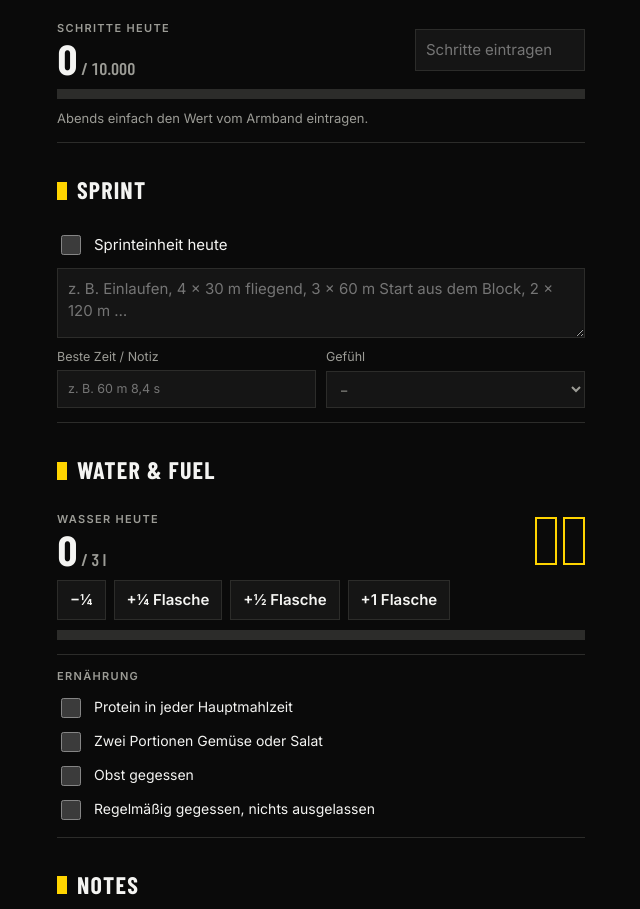
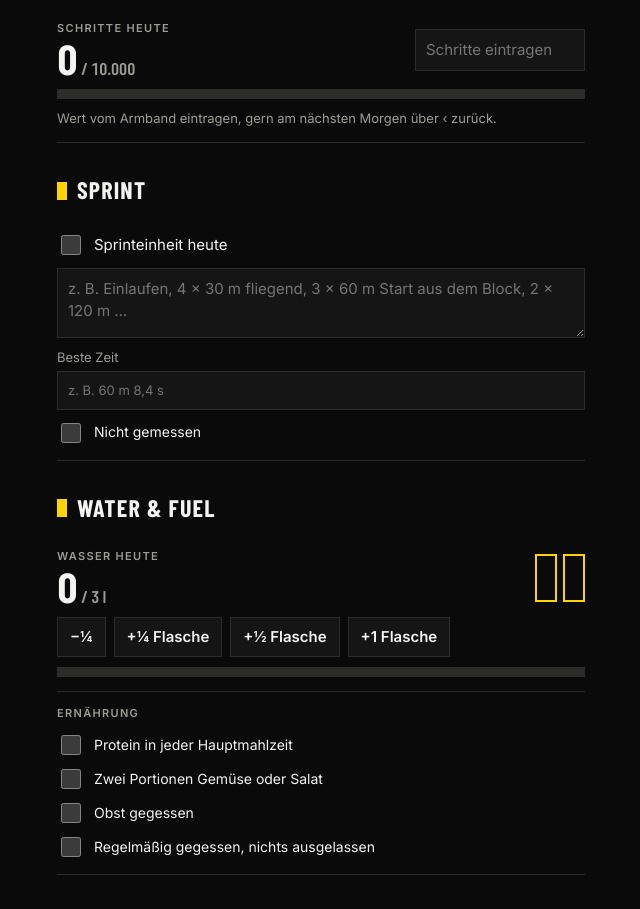
Before and after one commit to eirini-leoforio/eirini-leoforio.github.io, a plain HTML site: page reset/index.html in a window 1280 px wide. Shown: the part 2154-3063 px from the top of the page, without its empty margins (319-959 px from the left). Drawn offline with nearby package versions, Linux system fonts and the light colour scheme; a web font is replaced by a local one.

Commit message:
Reset: simpler sprint entry (#7)
* Reset: drop sprint feeling rating, mark best time as optional

Co-Authored-By: Claude Opus 5.5 <noreply@anthropic.com>
Claude-Session: https://claude.ai/code/session_01FhU4YWQEeFtXHEjQqZAxbP

* Reset: add 'Nicht gemessen' checkbox for sprint best time

Co-Authored-By: Claude Opus 5.5 <noreply@anthropic.com>
Claude-Session: https://claude.ai/code/session_01FhU4YWQEeFtXHEjQqZAxbP

---------

Co-authored-by: Claude <noreply@anthropic.com>

```diff
--- a/reset/index.html
+++ b/reset/index.html
@@ -424,13 +424,13 @@ function viewToday(){
     <div class="spread"><div><div class="eyebrow">Schritte heute</div><div class="bigcount">${(dd.steps||0).toLocaleString("de-DE")}<small> / ${st.stepsGoal.toLocaleString("de-DE")}</small></div></div>
       <input id="stepsIn" type="number" inputmode="numeric" min="0" step="1" placeholder="Schritte eintragen" value="${dd.steps||""}" style="width:170px"></div>
     <div class="bar"><b style="width:${Math.min(100,(dd.steps||0)/st.stepsGoal*100)}%"></b></div>
-    <div class="muted small">${stWeek.length?`Ø diese Woche ${stAvg.toLocaleString("de-DE")} Schritte an ${stWeek.length} Tag${stWeek.length>1?"en":""}`:"Abends einfach den Wert vom Armband eintragen."}</div>
+    <div class="muted small">${stWeek.length?`Ø diese Woche ${stAvg.toLocaleString("de-DE")} Schritte an ${stWeek.length} Tag${stWeek.length>1?"en":""}`:"Wert vom Armband eintragen, gern am nächsten Morgen über ‹ zurück."}</div>
   </div>`;
   h+=`<h2>Sprint</h2><div class="tracker">
     <label class="checks"><span style="display:flex;gap:10px;align-items:center"><input type="checkbox" id="sprintDone" ${dd.sprint.done?"checked":""}> Sprinteinheit heute</span></label>
     <textarea id="sprintText" placeholder="z. B. Einlaufen, 4 × 30 m fliegend, 3 × 60 m Start aus dem Block, 2 × 120 m …">${esc(dd.sprint.text)}</textarea>
-    <div class="form"><label>Beste Zeit / Notiz<input id="sprintBest" value="${esc(dd.sprint.best)}" placeholder="z. B. 60 m 8,4 s"></label>
-    <label>Gefühl<select id="sprintFeel"><option value="">–</option>${[1,2,3,4,5].map(n=>`<option ${dd.sprint.feel==n?"selected":""}>${n}</option>`).join("")}</select></label></div>
+    <label class="muted small" style="display:grid;gap:4px">Beste Zeit<input id="sprintBest" value="${esc(dd.sprint.best)}" placeholder="${dd.sprint.noTime?"nicht gemessen":"z. B. 60 m 8,4 s"}" ${dd.sprint.noTime?"disabled":""}></label>
+    <div class="checks"><label><input type="checkbox" id="sprintNoTime" ${dd.sprint.noTime?"checked":""}> Nicht gemessen</label></div>
   </div>`;
   // water + food
   const ml=waterMl(dd),goalMl=st.waterL*1000,nb=Math.max(Math.ceil(goalMl/st.bottle),Math.ceil(ml/st.bottle));
@@ -511,7 +511,7 @@ function viewWeek(){
   h+=`<h2>Core levels</h2>`+Object.keys(FAM).map(f=>`<div class="spread" style="padding-block:8px;border-bottom:1px solid var(--line)"><div style="min-width:0"><div class="small" style="font-weight:600">${FAM[f].name}</div><div class="muted small">${esc(FAM[f].levels[lvl(f)].n)}</div></div>${ladder(f,lvl(f))}</div>`).join("");
   // sprint log
   const sl=all.filter(k=>S.days[k].sprint?.done||S.days[k].sprint?.text).sort().reverse().slice(0,8);
-  h+=`<h2>Sprint log</h2>`+(sl.length?sl.map(k=>{const s=S.days[k].sprint;const d=fromKey(k);return `<div style="padding-block:10px;border-bottom:1px solid var(--line)"><div class="spread"><b class="small">${WD[d.getDay()]}, ${d.getDate()}.${d.getMonth()+1}.</b><span class="muted small">${esc(s.best||"")}${s.feel?" · Gefühl "+s.feel+"/5":""}</span></div><div class="small" style="white-space:pre-wrap">${esc(s.text||"")}</div></div>`;}).join(""):`<p class="muted small">Noch keine Sprinteinheit eingetragen. Trag sie unter „Heute“ ein, dann erscheint sie hier.</p>`);
+  h+=`<h2>Sprint log</h2>`+(sl.length?sl.map(k=>{const s=S.days[k].sprint;const d=fromKey(k);return `<div style="padding-block:10px;border-bottom:1px solid var(--line)"><div class="spread"><b class="small">${WD[d.getDay()]}, ${d.getDate()}.${d.getMonth()+1}.</b><span class="muted small">${esc(s.best||(s.noTime?"nicht gemessen":""))}</span></div><div class="small" style="white-space:pre-wrap">${esc(s.text||"")}</div></div>`;}).join(""):`<p class="muted small">Noch keine Sprinteinheit eingetragen. Trag sie unter „Heute“ ein, dann erscheint sie hier.</p>`);
   return h;
 }
 function cleanShare(){let n=0,c=0;Object.values(S.days).forEach(d=>Object.values(d.core||{}).forEach(x=>{if(x.rating&&x.rating!=="")n++;if(x.rating==="sauber")c++;}));return n?Math.round(c/n*100)+" %":"–";}
@@ -690,7 +690,8 @@ function bind(){
   const nb=$("#noBar");if(nb)nb.onclick=()=>{const d=day();d.noBar=!d.noBar;saveDay();render();};
   document.querySelectorAll("[data-food]").forEach(c=>c.onchange=()=>{const d=day();d.food[c.dataset.food]=c.checked;saveDay();});
   const sd=$("#sprintDone");if(sd)sd.onchange=()=>{day().sprint.done=sd.checked;saveDay();};
-  [["#sprintText","text"],["#sprintBest","best"],["#sprintFeel","feel"]].forEach(([s,f])=>{const el=$(s);if(el)el.oninput=()=>{const d=day();d.sprint[f]=el.value;if(f==="text"&&el.value&&!d.sprint.done){d.sprint.done=true;$("#sprintDone").checked=true;}saveDay();};});
+  [["#sprintText","text"],["#sprintBest","best"]].forEach(([s,f])=>{const el=$(s);if(el)el.oninput=()=>{const d=day();d.sprint[f]=el.value;if(f==="text"&&el.value&&!d.sprint.done){d.sprint.done=true;$("#sprintDone").checked=true;}saveDay();};});
+  const snt=$("#sprintNoTime");if(snt)snt.onchange=()=>{const d=day();d.sprint.noTime=snt.checked;if(snt.checked)d.sprint.best="";saveDay();render();};
   const nt=$("#note");if(nt)nt.oninput=()=>{day().note=nt.value;saveDay();};
   // checks
   const nc=$("#newCheck");if(nc)nc.onclick=()=>{editCheck=key(new Date());render();$("#checkForm")?.scrollIntoView({behavior:"smooth"});};
--- a/reset/sw.js
+++ b/reset/sw.js
@@ -1,5 +1,5 @@
 // Offline support for Reset: the app shell is cached, pages try the network first so updates arrive.
-const CACHE = "reset-v6";
+const CACHE = "reset-v7";
 const SHELL = ["./", "index.html", "manifest.webmanifest",
   "icons/apple-touch-icon.png", "icons/icon-192.png", "icons/icon-512.png", "icons/favicon.png"];
 
```
